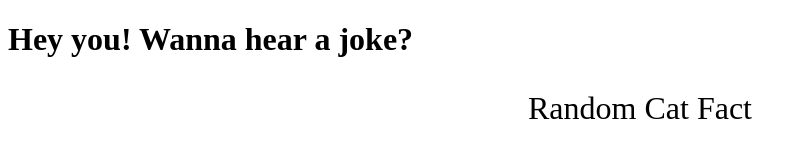
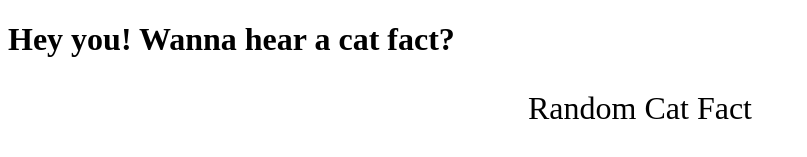
Before and after one commit to amph2308/amph2308.github.io, a plain HTML site: page ica/ica12.html in a window 1280 px wide. Shown: the top 157 px of the page, without its empty margins (0-807 px from the left). Drawn offline with Linux system fonts and the light colour scheme; no server answers.

Commit message:
ica 12 update

```diff
--- a/ica/ica12.html
+++ b/ica/ica12.html
@@ -12,7 +12,7 @@
 
 <body onload="showCatFact()">
 
-    <h1>Hey you! Wanna hear a joke?</h1>
+    <h1>Hey you! Wanna hear a cat fact?</h1>
         <p id="cat-fact">Random Cat Fact</p>
     <div>
       <button class="dark">Get Fact!</button>
```
